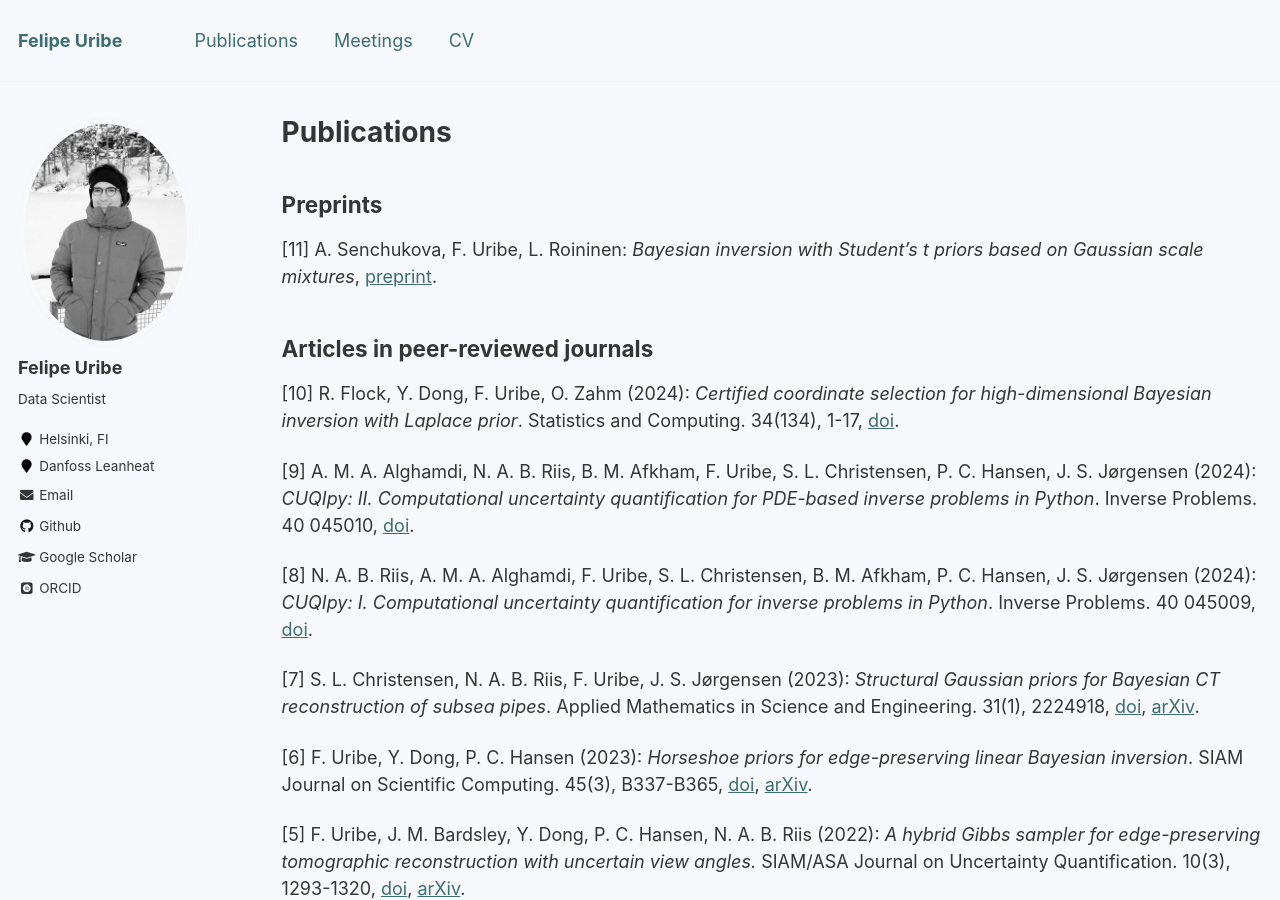
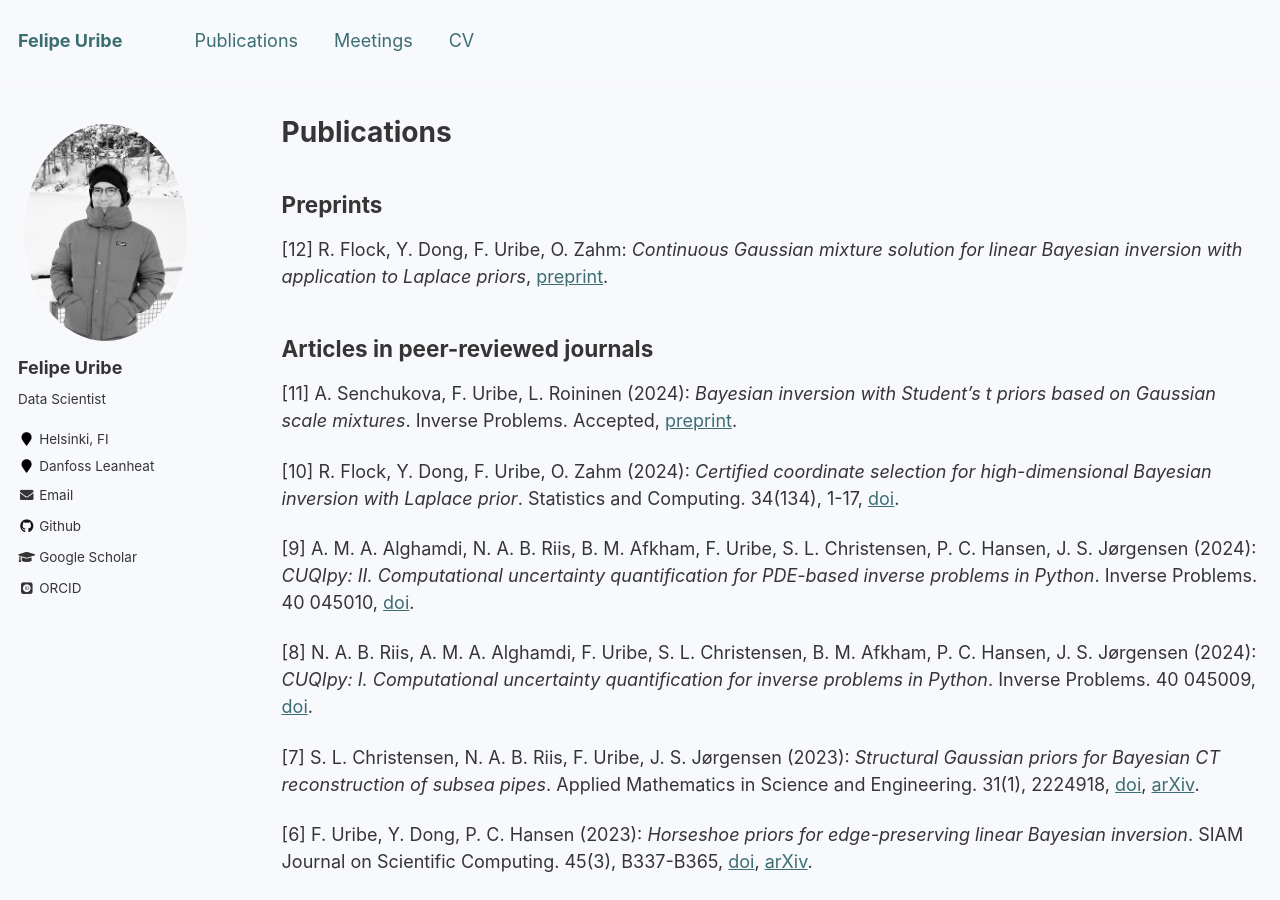
Before and after one commit to furibec/furibec.github.io, a Jekyll site: the page built from _pages/publications.md, in a window 1280 px wide and 900 px high. Built offline with Jekyll 4.4.1, drawn with Linux system fonts in a browser that asks for light colours; some web fonts are replaced.

Commit message:
new preprint

```diff
--- a/_pages/publications.md
+++ b/_pages/publications.md
@@ -6,10 +6,12 @@ author_profile: true
 ---
 
 ## Preprints
-[11] A. Senchukova, F. Uribe, L. Roininen: *Bayesian inversion with Student's t priors based on Gaussian scale mixtures*, [preprint](https://arxiv.org/pdf/2403.13665.pdf).
+[12] R. Flock, Y. Dong, F. Uribe, O. Zahm: *Continuous Gaussian mixture solution for linear Bayesian inversion with application to Laplace priors*, [preprint](https://arxiv.org/pdf/2408.16594).
 
 
 ## Articles in peer-reviewed journals
+[11] A. Senchukova, F. Uribe, L. Roininen (2024): *Bayesian inversion with Student's t priors based on Gaussian scale mixtures*. Inverse Problems. Accepted, [preprint](https://arxiv.org/pdf/2403.13665.pdf).
+
 [10] R. Flock, Y. Dong, F. Uribe, O. Zahm (2024): *Certified coordinate selection for high-dimensional Bayesian inversion with Laplace prior*. Statistics and Computing. 34(134), 1-17, [doi](https://doi.org/10.1007/s11222-024-10445-1).
 
 [9] A. M. A. Alghamdi, N. A. B. Riis, B. M. Afkham, F. Uribe, S. L. Christensen, P. C. Hansen, J. S. Jørgensen (2024): *CUQIpy: II. Computational uncertainty quantification for PDE-based inverse problems in Python*. Inverse Problems. 40 045010, [doi](https://doi.org/10.1088/1361-6420/ad22e8).
```
